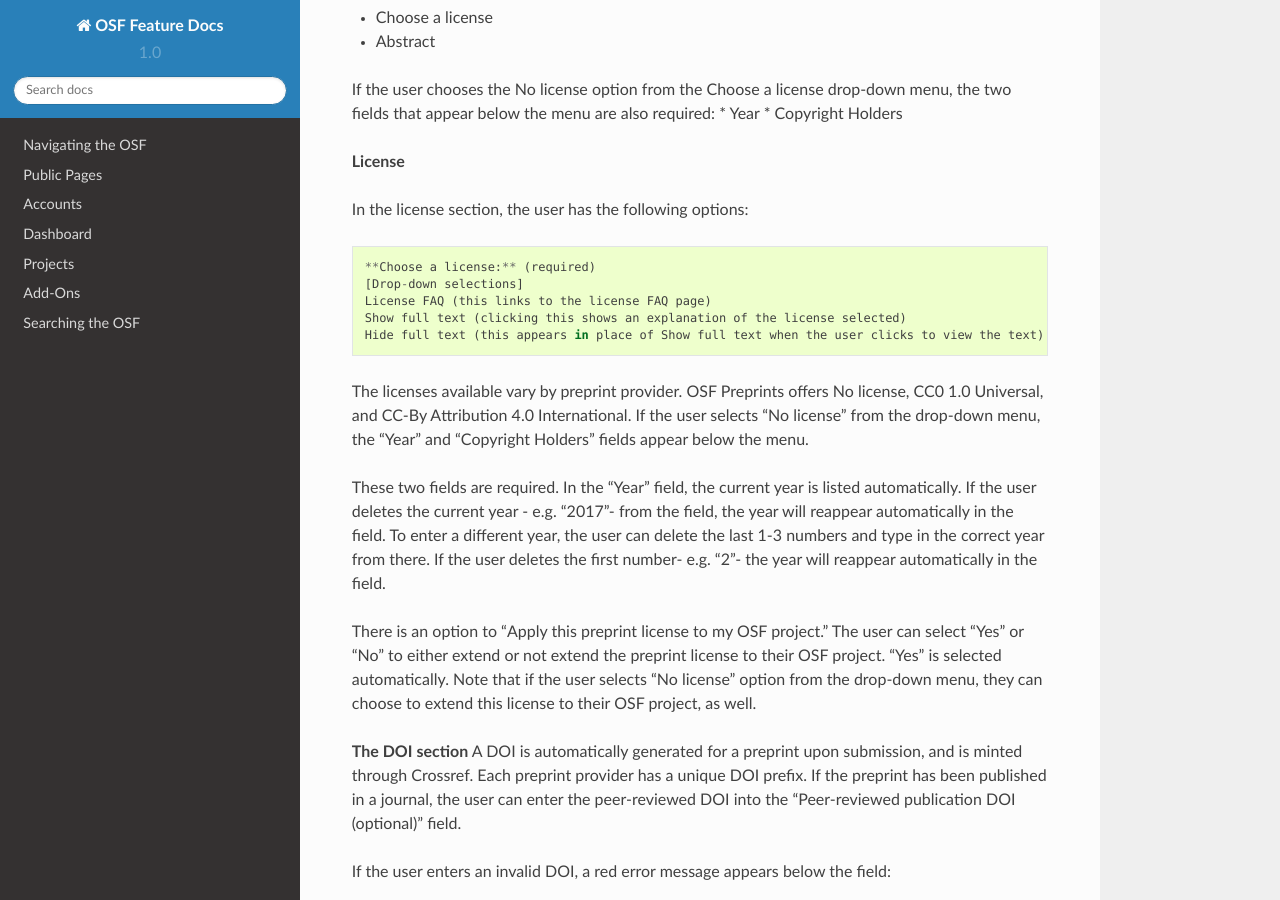
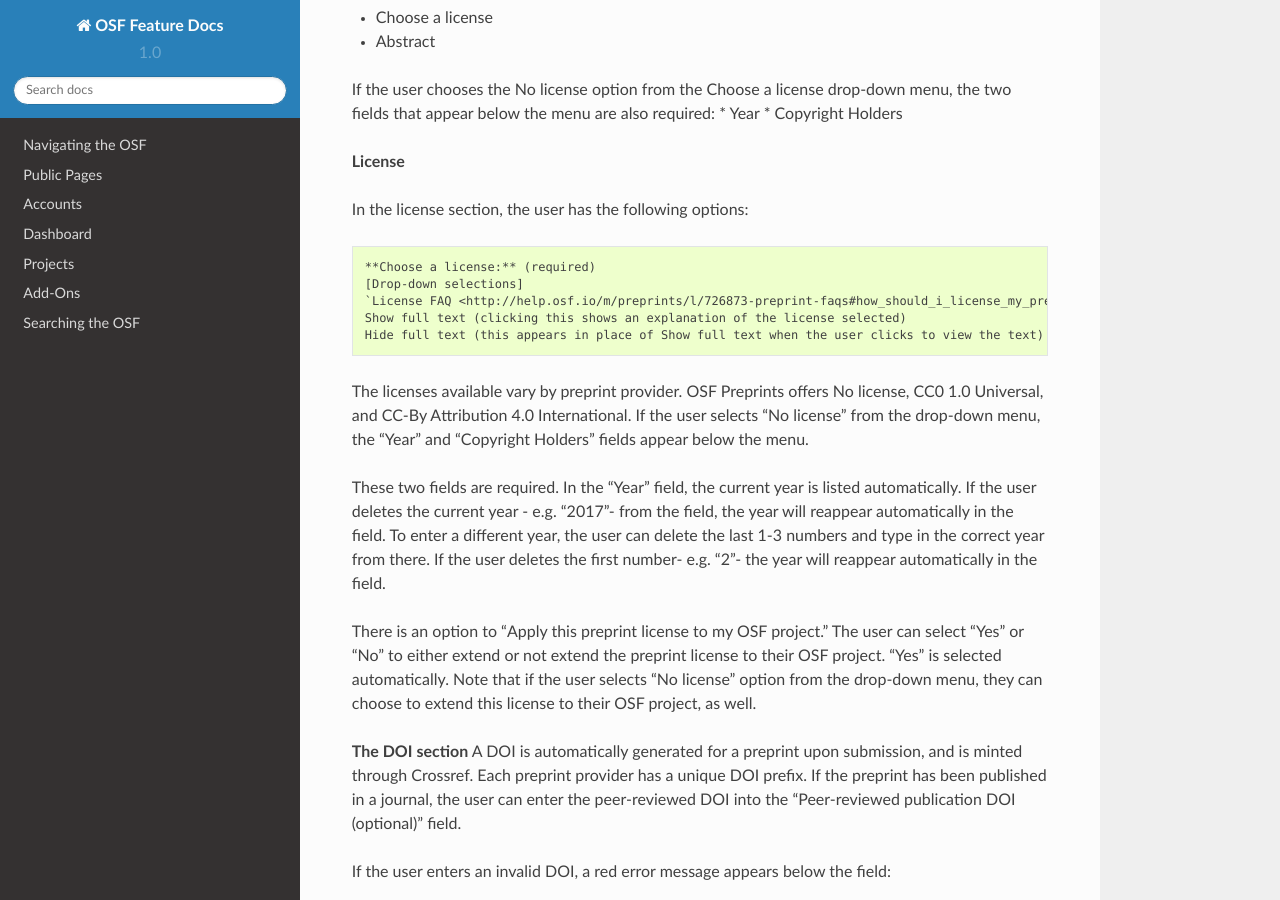
Before and after one commit to CenterForOpenScience/OSFDocs, a Sphinx documentation site: the page built from docs/pages/preprints.rst, in a window 1280 px wide and 900 px high, scrolled down 11383 px. Built offline with Sphinx 7.4.7 and the Read the Docs theme 2.0.0, drawn with Linux system fonts in a browser that asks for light colours.

Commit message:
Added link to preprint license FAQ

```diff
--- a/docs/pages/preprints.rst
+++ b/docs/pages/preprints.rst
@@ -349,7 +349,7 @@
 
     **Choose a license:** (required)
     [Drop-down selections]
-    License FAQ (this links to the license FAQ page)
+    `License FAQ <http://help.osf.io/m/preprints/l/726873-preprint-faqs#how_should_i_license_my_preprint>`_.
     Show full text (clicking this shows an explanation of the license selected)
     Hide full text (this appears in place of Show full text when the user clicks to view the text)
 
```
